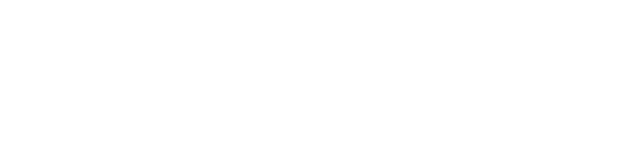
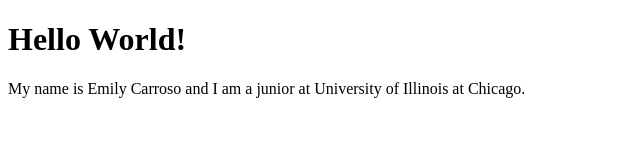
Before and after one commit to HT-Emily/Emily-Carroso, a plain HTML site: page index.html in a window 1280 px wide. Shown: the whole page, without its empty margins (0-640 px from the left). Drawn offline with Linux system fonts and the light colour scheme.

Commit message:
Added text to index

```diff
--- a/index.html
+++ b/index.html
@@ -3,9 +3,15 @@
 <head>
     <meta charset="UTF-8">
     <meta name="viewport" content="width=device-width, initial-scale=1.0">
-    <title>Document</title>
+    <title>Emily Carroso</title>
 </head>
 <body>
+    <h1>
+        Hello World!
+    </h1>
 
+    <p>
+        My name is Emily Carroso and I am a junior at University of Illinois at Chicago.
+    </p>
 </body>
 </html>
```
